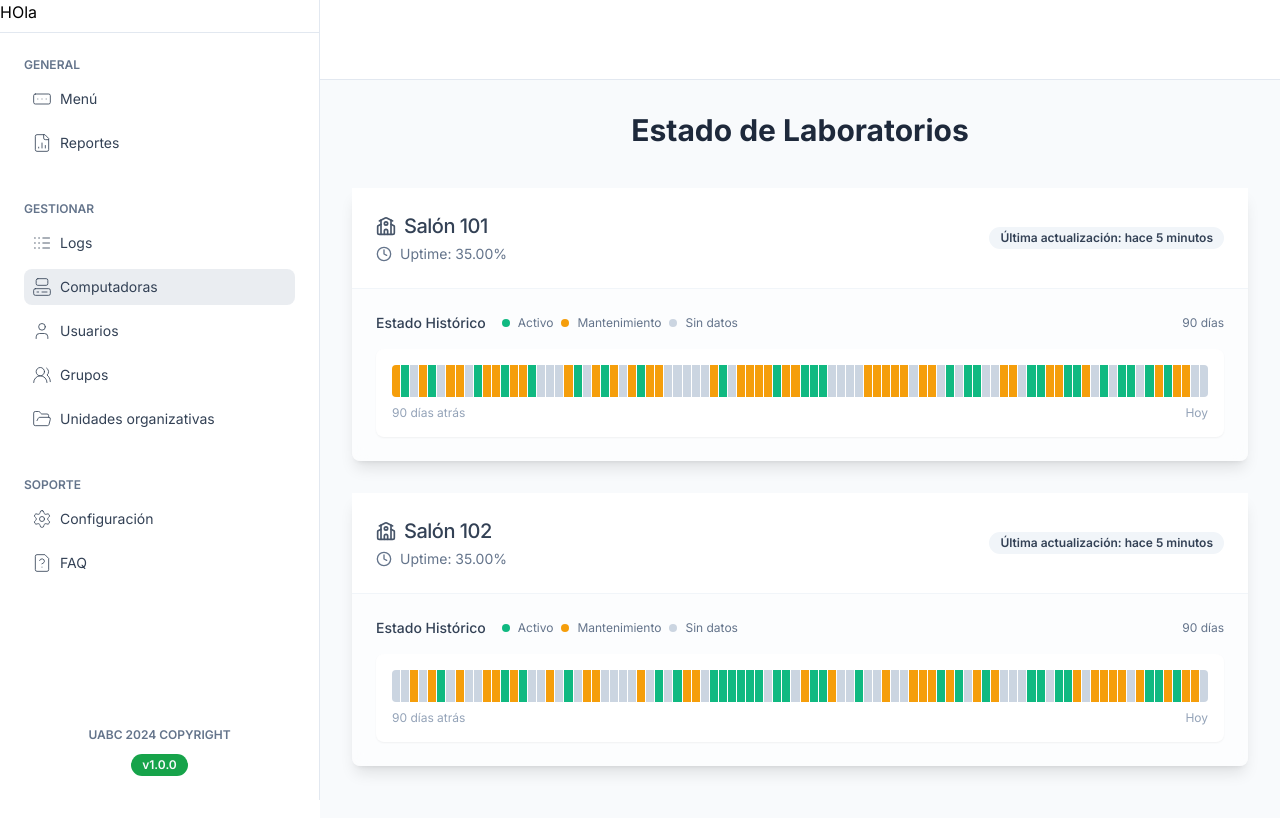
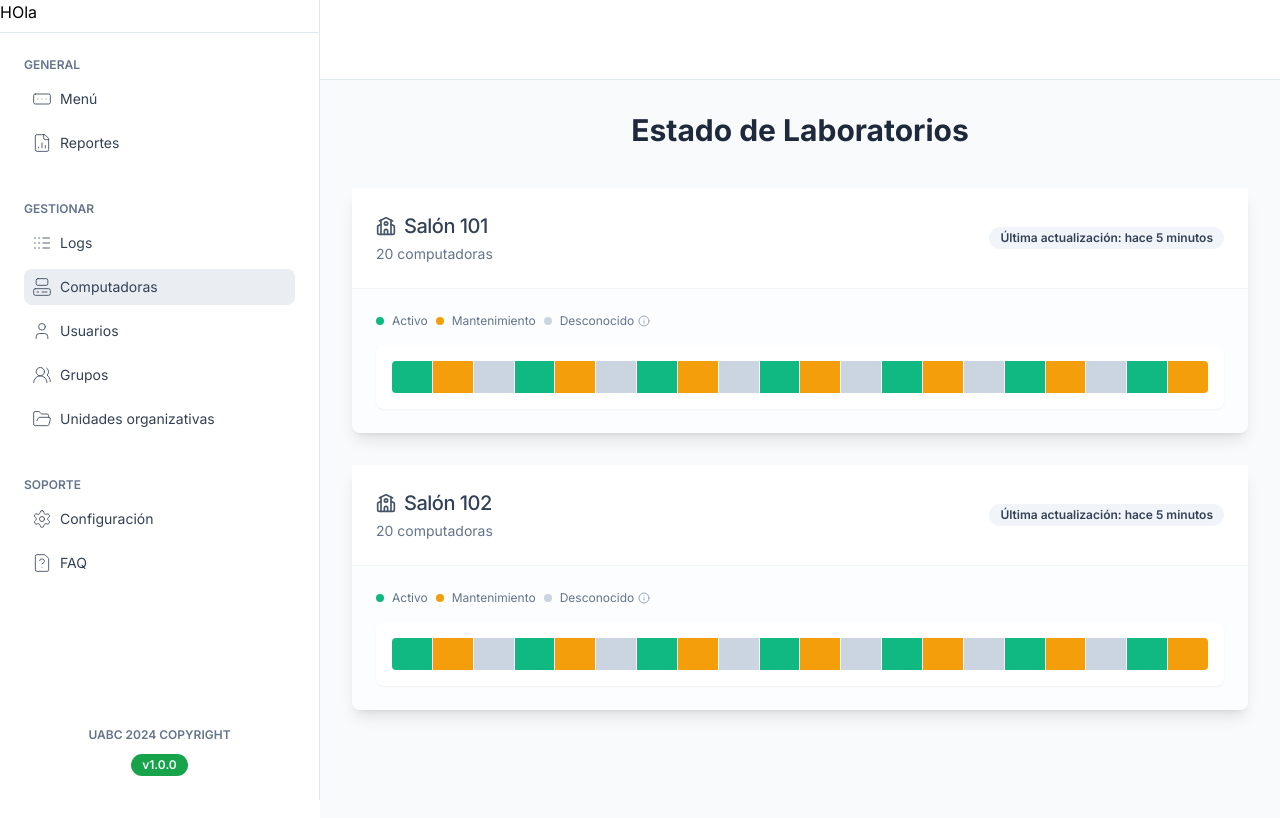
Before and after one commit to Niklauswy/samba, a Next.js app: page /computers in a window 1280 px wide. Shown: the top 818 px of the page. Built offline with nearby package versions, Linux system fonts and the light colour scheme.

Commit message:
Add computers page

```diff
--- a/app/(routes)/(dashboard)/computers/page.jsx
+++ b/app/(routes)/(dashboard)/computers/page.jsx
@@ -109,8 +109,6 @@ export default function ComputerManagement({ classrooms = exampleClassrooms }) {
         <div className="max-w-5xl mx-auto space-y-8">
           {classrooms.map((classroom) => {
             const totalComputers = classroom.computers.length
-            const activeComputers = classroom.computers.filter(c => c.status === 'activo').length
-            const activePercentage = ((activeComputers / totalComputers) * 100).toFixed(2)
 
             return (
               <Card key={classroom.id} className="shadow-lg border-0 bg-white/50 backdrop-blur">
@@ -121,9 +119,8 @@ export default function ComputerManagement({ classrooms = exampleClassrooms }) {
                         <School className="mr-2 h-5 w-5 text-slate-600" />
                         {classroom.name}
                       </CardTitle>
-                      <div className="text-sm text-slate-500 flex items-center">
-                        <Clock className="mr-2 h-4 w-4" />
-                        Uptime: {activePercentage}%
+                      <div className="text-sm text-slate-500">
+                        {totalComputers} computadoras
                       </div>
                     </div>
                     <Badge variant="secondary" className="text-xs bg-slate-100 text-slate-700">
@@ -136,41 +133,44 @@ export default function ComputerManagement({ classrooms = exampleClassrooms }) {
                   <div className="space-y-4">
                     <div className="flex items-center justify-between">
                       <div className="flex items-center space-x-4">
-                        <span className="text-sm font-medium text-slate-700">Estado Histórico</span>
                         <div className="flex items-center space-x-2 text-xs text-slate-500">
                           <div className="w-2 h-2 bg-emerald-500 rounded-full"/>
                           <span>Activo</span>
                           <div className="w-2 h-2 bg-amber-500 rounded-full ml-2"/>
                           <span>Mantenimiento</span>
                           <div className="w-2 h-2 bg-slate-300 rounded-full ml-2"/>
-                          <span>Sin datos</span>
+                          <span className="flex items-center">
+                            Desconocido
+                            <Tooltip>
+                              <TooltipTrigger>
+                                <Info className="h-3 w-3 ml-1 text-slate-400" />
+                              </TooltipTrigger>
+                              <TooltipContent className="bg-slate-800 text-xs max-w-xs">
+                                <p className="text-white">Una computadora se marca como "desconocida" cuando no ha registrado actividad en los últimos 3 meses.</p>
+                              </TooltipContent>
+                            </Tooltip>
+                          </span>
                         </div>
                       </div>
-                      <div className="text-xs text-slate-500">90 días</div>
                     </div>
 
                     <div className="bg-white p-4 rounded-lg shadow-sm">
                       <div className="flex h-8 gap-px">
-                        {classroom.statusHistory.map((status, idx) => (
-                          <Tooltip key={idx}>
+                        {classroom.computers.map((computer) => (
+                          <Tooltip key={computer.id}>
                             <TooltipTrigger asChild>
                               <div
-                                className={`flex-1 transition-all duration-200 ${statusColors[status]} first:rounded-l last:rounded-r`}
+                                className={`flex-1 transition-all duration-200 ${statusColors[computer.status]} first:rounded-l last:rounded-r cursor-pointer`}
                                 onClick={() => setSelectedComputer(computer)}
                               />
                             </TooltipTrigger>
-                            <TooltipContent side="top" className="bg-slate-800 text-xs">
-                              <p className="text-white">
-                                {new Date(Date.now() - (idx * 24 * 60 * 60 * 1000)).toLocaleDateString()}
-                              </p>
-                              <p className="text-slate-300">{statusNames[status]}</p>
+                            <TooltipContent side="top" className="bg-slate-800 text-xs p-2">
+                              <p className="text-white font-medium">{computer.name}</p>
+                              <p className="text-slate-300">Último inicio: {computer.lastLogin}</p>
+                              <p className="text-slate-300">Estado: {statusNames[computer.status]}</p>
                             </TooltipContent>
                           </Tooltip>
                         ))}
-                      </div>
-                      <div className="flex justify-between mt-2 text-xs text-slate-400">
-                        <span>90 días atrás</span>
-                        <span>Hoy</span>
                       </div>
                     </div>
                   </div>
```
